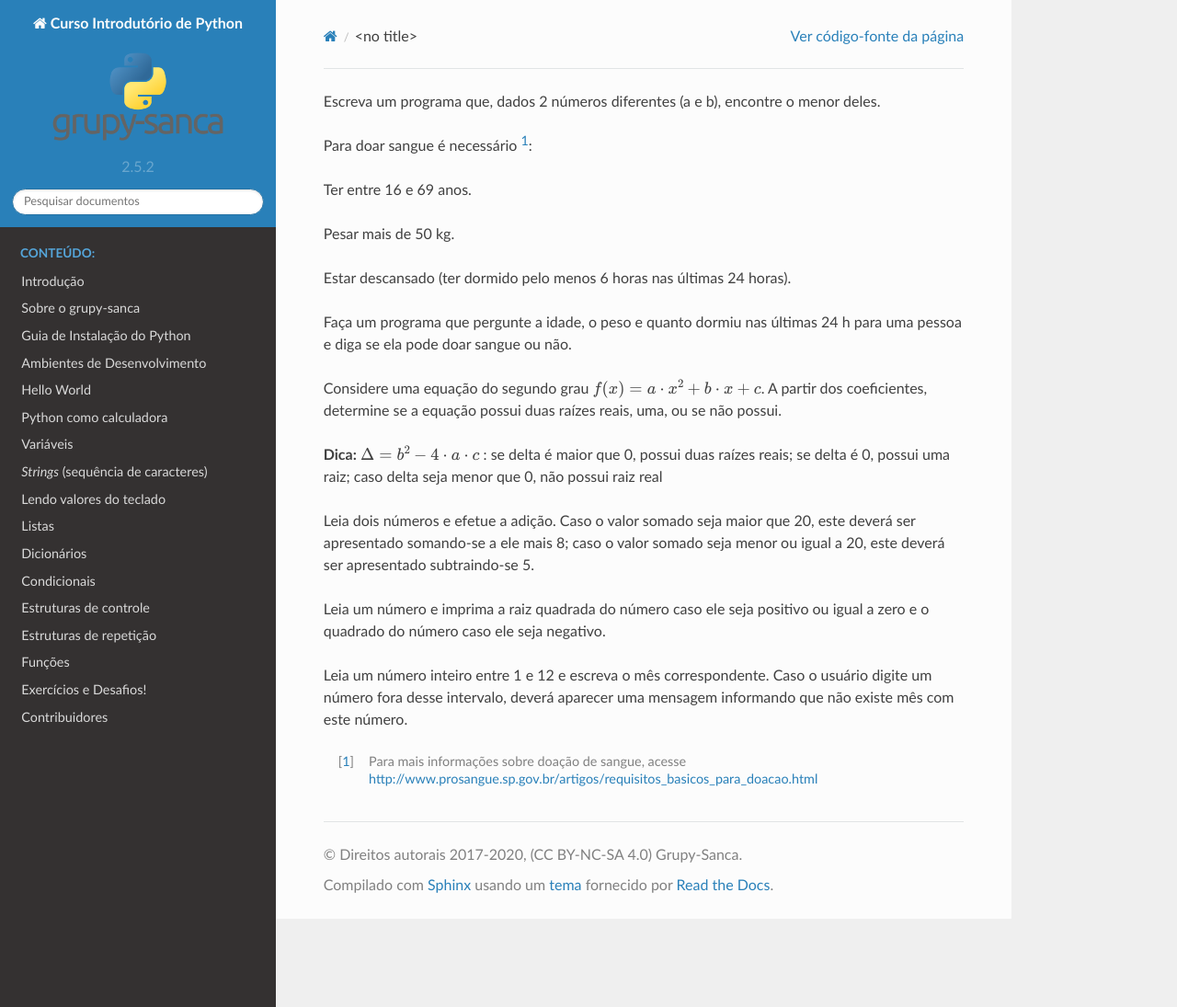
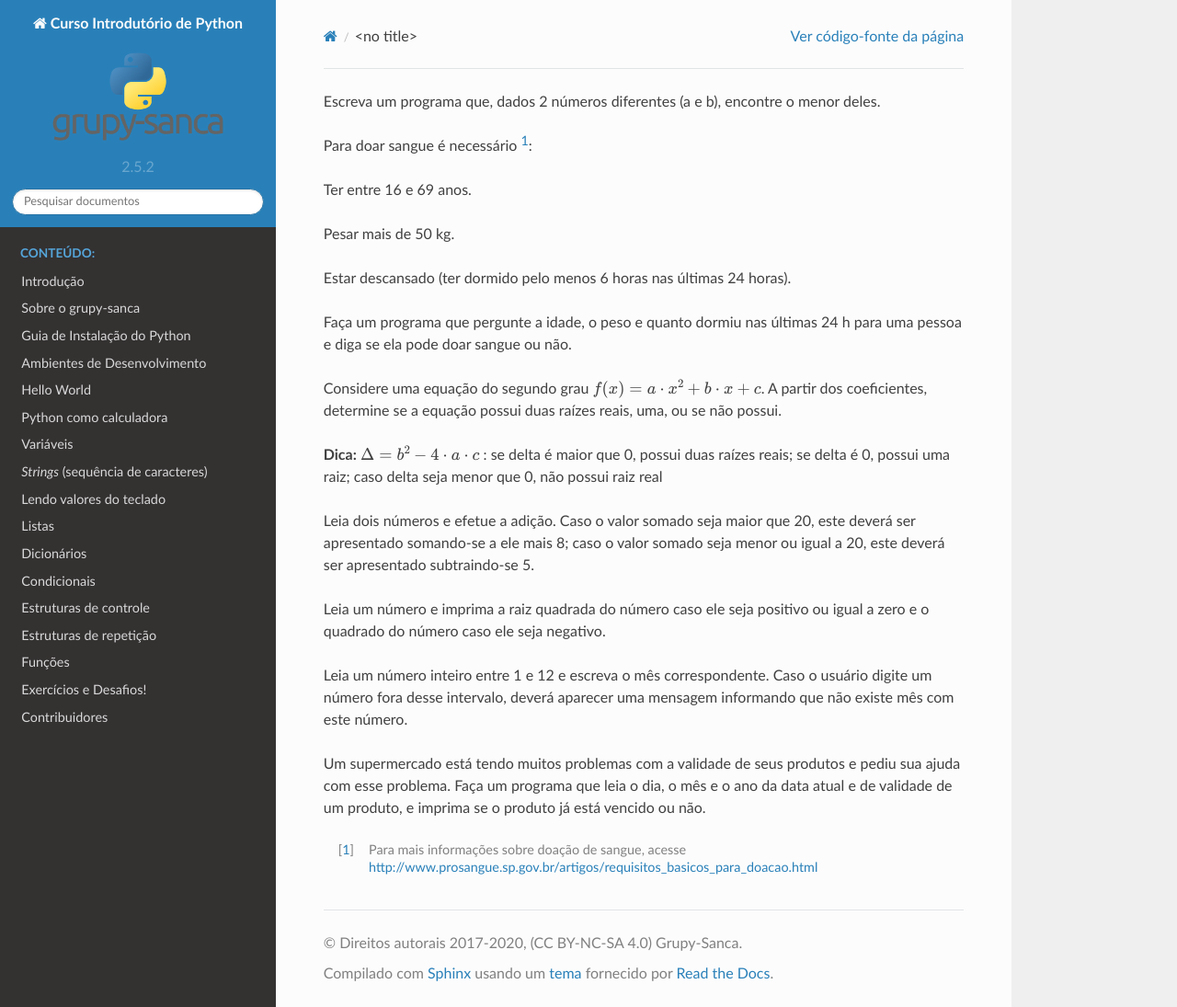
Before and after one commit to grupy-sanca/curso-python, a Sphinx documentation site: the page built from source/exercicios_controle.rst, in a window 1280 px wide and 1095 px high. Shown: the whole window at 92% size. Built offline with Sphinx 7.4.7 and the Read the Docs theme 2.0.0, drawn with Linux system fonts in a browser that asks for light colours.

Commit message:
Novo exercício de controle (#88)
* Novo exercício de repetição

* Novo exercício de controle

```diff
--- a/source/exercicios_controle.rst
+++ b/source/exercicios_controle.rst
@@ -30,6 +30,11 @@
    usuário digite um número fora desse intervalo, deverá aparecer uma mensagem
    informando que não existe mês com este número.
 
+#. Um supermercado está tendo muitos problemas com a validade de seus produtos
+   e pediu sua ajuda com esse problema. Faça um programa que leia o dia, o mês e o
+   ano da data atual e de validade de um produto, e imprima se o produto já está vencido
+   ou não.
+
 
 .. [1] Para mais informações sobre doação de sangue, acesse
        http://www.prosangue.sp.gov.br/artigos/requisitos_basicos_para_doacao.html
```
